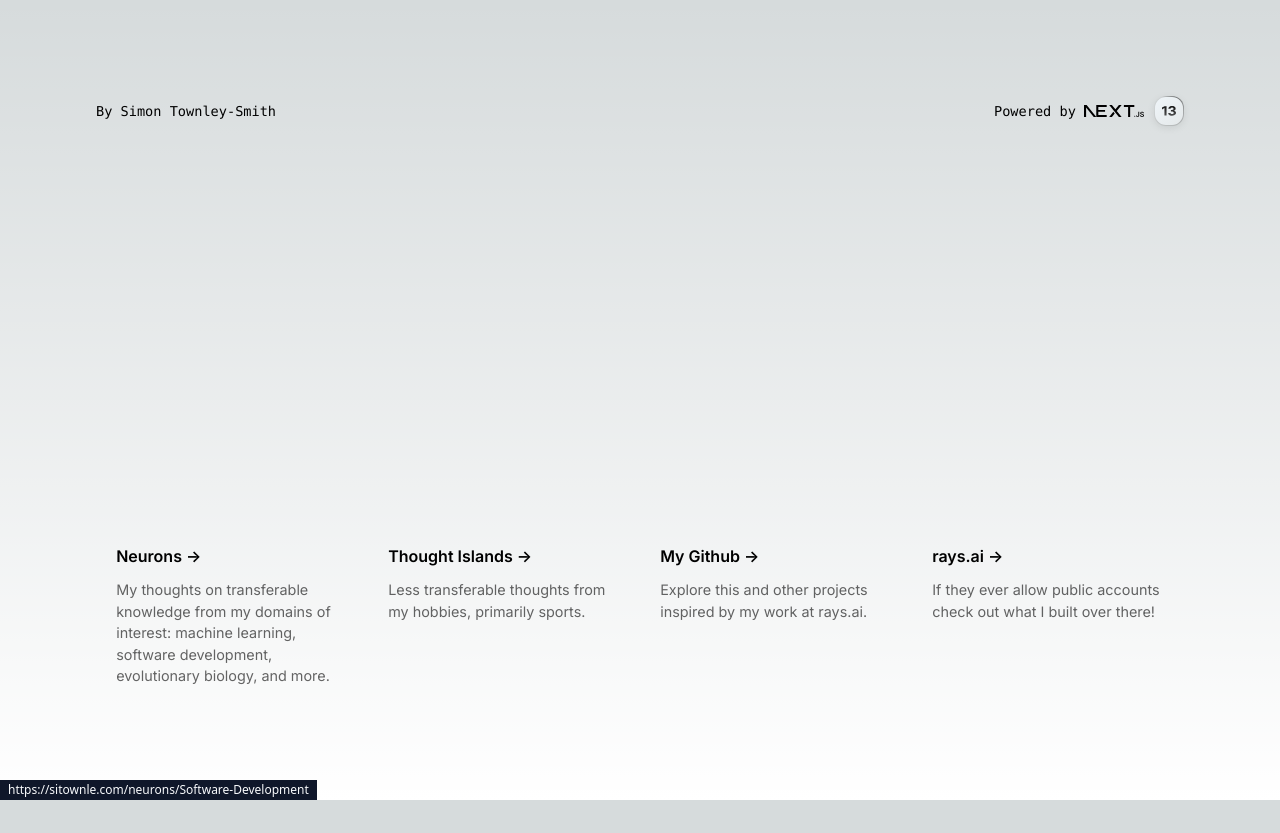
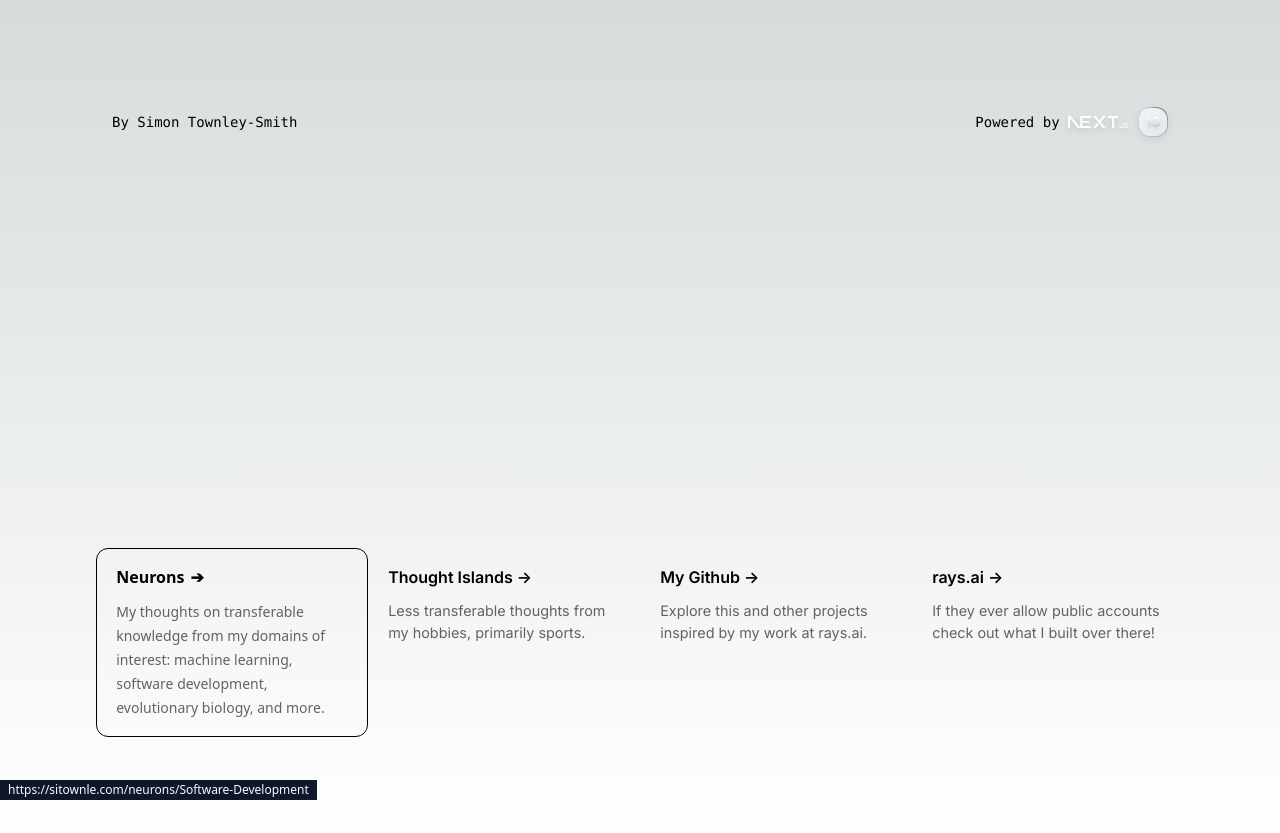
Before and after one commit to sitownle/personal-site, a Next.js app: page / in a window 1280 px wide. Before the commit the page ends 800 px from the top, so only its background shows below. Built offline with nearby package versions, Linux system fonts and the light colour scheme; no server answers.

Commit message:
started tailwind conversion

```diff
--- a/components/graph.jsx
+++ b/components/graph.jsx
@@ -1,6 +1,5 @@
 /* eslint-disable */
-import * as THREE from "three";
-import * as React from "react";
+import { Vector3, QuadraticBezierCurve3 } from "three";
 import { useRef, useState, useEffect } from "react";
 import { useRouter } from "next/router";
 import { Canvas, useFrame } from "@react-three/fiber";
@@ -84,10 +83,10 @@ function Connection(props) {
     >
       <tubeGeometry
         args={[
-          new THREE.QuadraticBezierCurve3(
-            new THREE.Vector3(-props.size, 0, 0),
-            new THREE.Vector3(0, props.size, 0),
-            new THREE.Vector3(props.size, 0, 0)
+          new /*THREE.*/ QuadraticBezierCurve3(
+            new /*THREE.*/ Vector3(-props.size, 0, 0),
+            new /*THREE.*/ Vector3(0, props.size, 0),
+            new /*THREE.*/ Vector3(props.size, 0, 0)
           ),
           64,
           0.3
@@ -119,7 +118,7 @@ export default function Graph() {
           {`https://sitownle.com/neurons/${link}`}
         </div>
       ) : null}
-      <Canvas camera={{ position: new THREE.Vector3(0, 0, 12) }}>
+      <Canvas camera={{ position: new /*THREE.*/ Vector3(0, 0, 12) }}>
         <ambientLight intensity={0.5} />
         <spotLight position={[10, 10, 10]} angle={0.15} penumbra={1} />
         <pointLight position={[-10, -10, -10]} />
--- a/pages/index.tsx
+++ b/pages/index.tsx
@@ -15,31 +15,43 @@ export default function Home() {
         <meta name="viewport" content="width=device-width, initial-scale=1" />
         <link rel="icon" href="/favicon.ico" />
       </Head>
-      <main className={styles.main}>
-        <div className={styles.description}>
-          <div>
+      <main className="flex flex-col justify-between items-center p-24 min-h-screen">
+        <div className="flex justify-between items-center text-sm max-w-[1100px] w-full z-2 font-mono">
+          <div /*className="sm:flex sm:justify-center sm:fixed sm:w-full sm:items-end sm:pointer-events-none sm: sm:p-8 sm:h-[200px] sm:inset-x-0 sm:top-auto sm:bottom-0 sm:z-1 sm:bg-gradient-to-b sm:from-transparent sm:to-white sm:bg-repeat-y"*/
+          >
             <a
               href="https://github.com/sitownle/personal-site"
               target="_blank"
               rel="noopener noreferrer"
+              className="flex justify-center items-center sm:p-4"
             >
               By Simon Townley-Smith
             </a>
           </div>
           <a
-            className="h-[30px] flex flex-row items-center"
+            className="h-[30px] flex flex-row items-center sm:p-4"
             href="https://nextjs.org/"
           >
             Powered by&nbsp;
             <Image
-              className={styles.logo}
+              className={/*styles.logo*/ "relative invert drop-shadow-md"}
               src="/next.svg"
               alt="Next.js Logo"
               width={60}
               height={37}
             />
-            <div className={styles.thirteen}>
-              <Image src="/thirteen.svg" alt="13" width={40} height={21} />
+            <div
+              className={
+                styles.thirteen //"relative flex justify-center items-center w-[30px] h-[30px] p-[8px] ml-[10px] overflow-hidden shadow-md shadow-[#0000001a] rounded-xl before:absolute before:z-[-1] after-absolute after:z-[-1] before:w-[200%] before:h-[200%] before:animate-[spin_6s_infinite] before:bg-gradient-to-r before: from-[#00000010] before:to-[#00000010] before:via-[#00000080] after:bg-gradient-to-br after:from-[rgb(239, 245, 249)] after:to-[rgb(228, 232, 233)]" /*"sm:flex sm:justify-center sm:fixed sm:w-full"*/
+              }
+            >
+              <Image
+                src="/thirteen.svg"
+                alt="13"
+                className="invert drop-shadow-md"
+                width={40}
+                height={21}
+              />
             </div>
           </a>
         </div>
@@ -49,17 +61,31 @@ export default function Home() {
           <Graph />
         </div>
 
-        <div className={styles.grid}>
+        <div
+          className={
+            /*styles.grid*/ "grid grid-cols-4 w-[1100px] max-w-[100%] "
+          }
+        >
           <a
             href="http://localhost:3000/neurons/Software-Development"
-            className={styles.card}
+            className={
+              /*styles.card*/ "group py-4 px-[1.2rem] rounded-xl bg-[rgb(180, 185, 188)] border border-black hover:border-slate-300/20 hover:bg-slate-700/20"
+            }
             target="_blank"
             rel="noopener noreferrer"
           >
-            <h2 className={inter.className}>
-              Neurons <span>-&gt;</span>
+            <h2 className={/*inter.className*/ "font-semibold mb-[0.7rem]"}>
+              Neurons
+              <span className=" ml-[6px] inline-block transition-all group-hover:translate-x-[4px]">
+                &#10132;
+                {/*-&gt;*/}
+              </span>
             </h2>
-            <p className={inter.className}>
+            <p
+              className={
+                /*inter.className*/ "m-0 text-sm leading-6 opacity-60 max-w-[30ch]"
+              }
+            >
               My thoughts on transferable knowledge from my domains of interest:
               machine learning, software development, evolutionary biology, and
               more.
--- a/styles/Home.module.css
+++ b/styles/Home.module.css
@@ -1,13 +1,13 @@
-.main {
+/* .main {
   display: flex;
   flex-direction: column;
   justify-content: space-between;
   align-items: center;
   padding: 6rem;
   min-height: 100vh;
-}
+} */
 
-.description {
+/* .description {
   display: inherit;
   justify-content: inherit;
   align-items: inherit;
@@ -22,9 +22,9 @@
   display: flex;
   justify-content: center;
   align-items: center;
-}
+} */
 
-.description p {
+/* .description p {
   display: flex;
   flex-direction: row;
   position: relative;
@@ -33,7 +33,7 @@
   background-color: rgba(var(--callout-rgb), 0.5);
   border: 1px solid rgba(var(--callout-border-rgb), 0.3);
   border-radius: var(--border-radius);
-}
+} */
 
 .code {
   font-weight: 700;
@@ -205,23 +205,23 @@
     height: 300px;
   }
 
-  .description {
+  /* .description {
     font-size: 0.8rem;
   }
 
   .description a {
     padding: 1rem;
-  }
+  } */
 
-  .description p,
+  /* .description p,
   .description div {
     display: flex;
     justify-content: center;
     position: fixed;
     width: 100%;
-  }
+  } */
 
-  .description p {
+  /* .description p {
     align-items: center;
     inset: 0 0 auto;
     padding: 2rem 1rem 1.4rem;
@@ -235,7 +235,7 @@
     );
     background-clip: padding-box;
     backdrop-filter: blur(24px);
-  }
+  } */
 
   .description div {
     align-items: flex-end;
```
